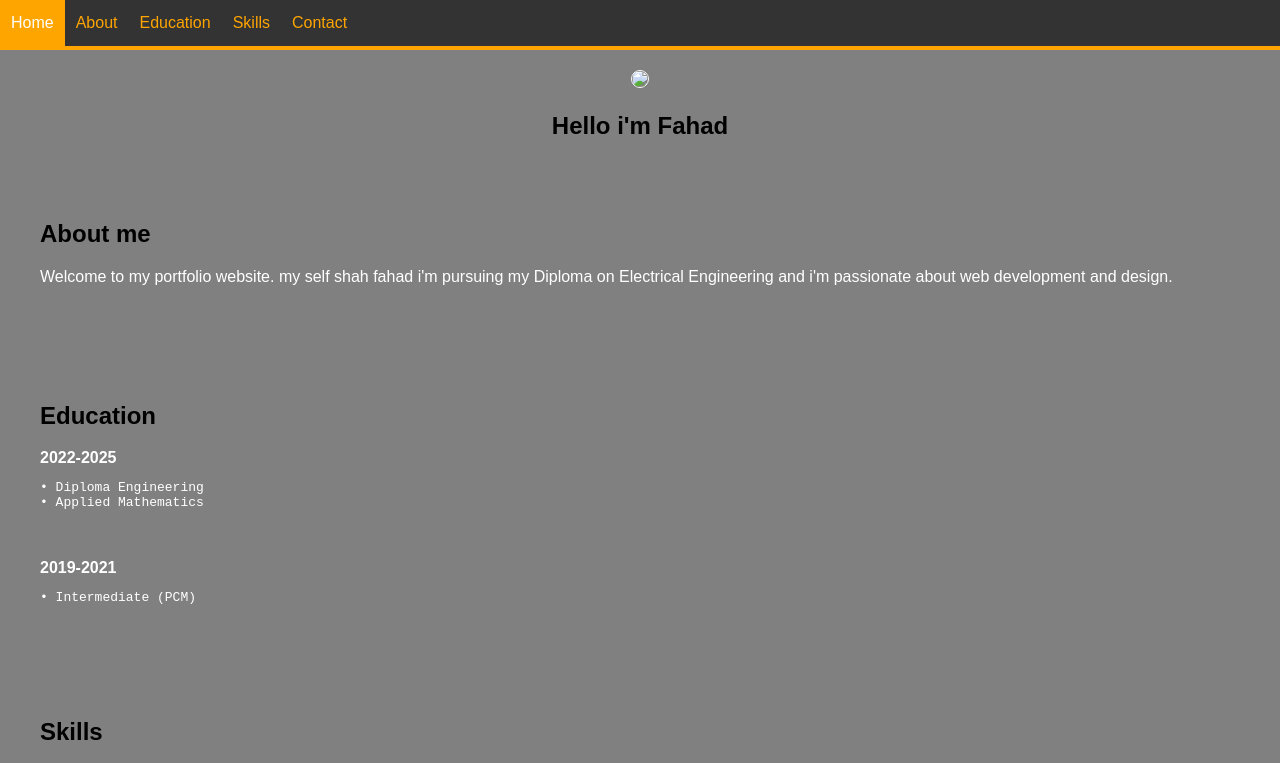
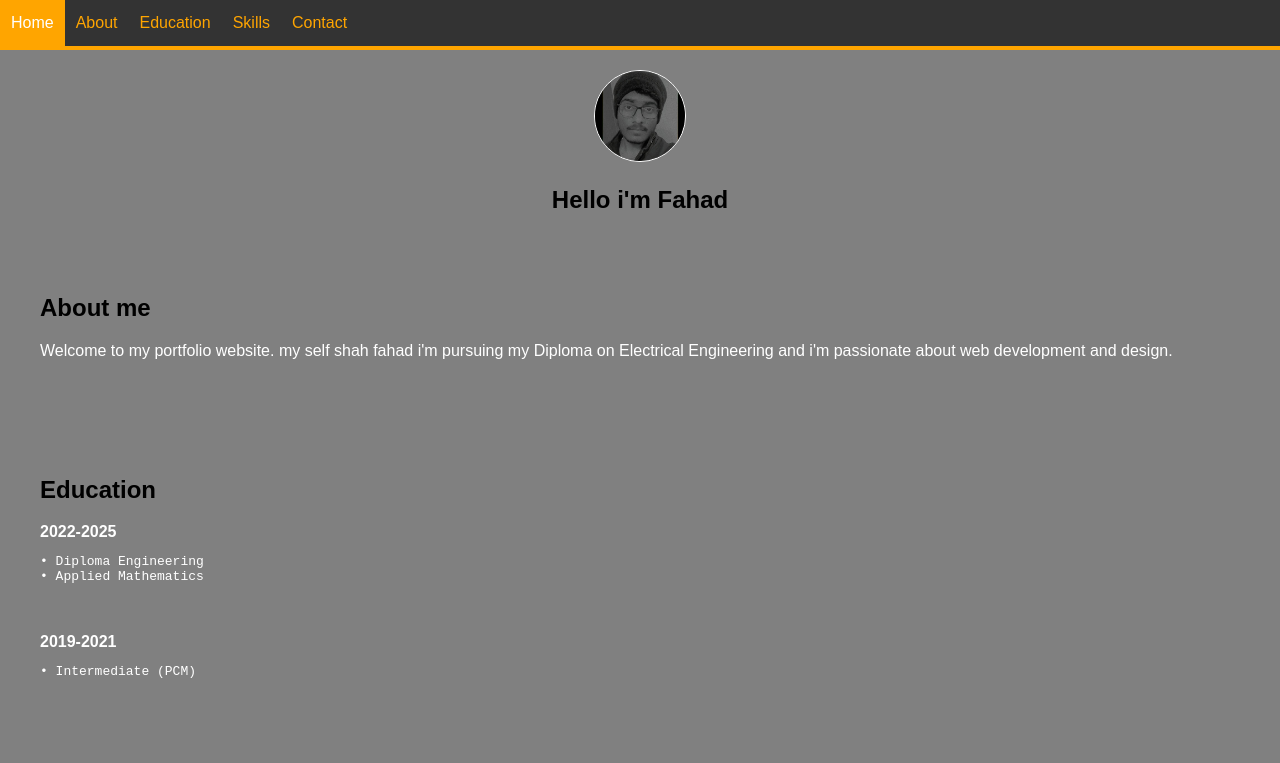
Before and after one commit to shahfahad07/Portfolio, a plain HTML site: page index.html in a window 1280 px wide. Shown: the top 763 px of the page. Drawn offline with Linux system fonts and the light colour scheme.

Commit message:
Update index.html

```diff
--- a/index.html
+++ b/index.html
@@ -24,7 +24,7 @@
 
 
       <div class="box" id="home">
-          <img class="oval" src="./img/img.jpeg" >
+          <img class="oval" src="./img.jpeg" >
         </div>
        <div class="name" >
         <h2>Hello i'm Fahad</h2>
```
